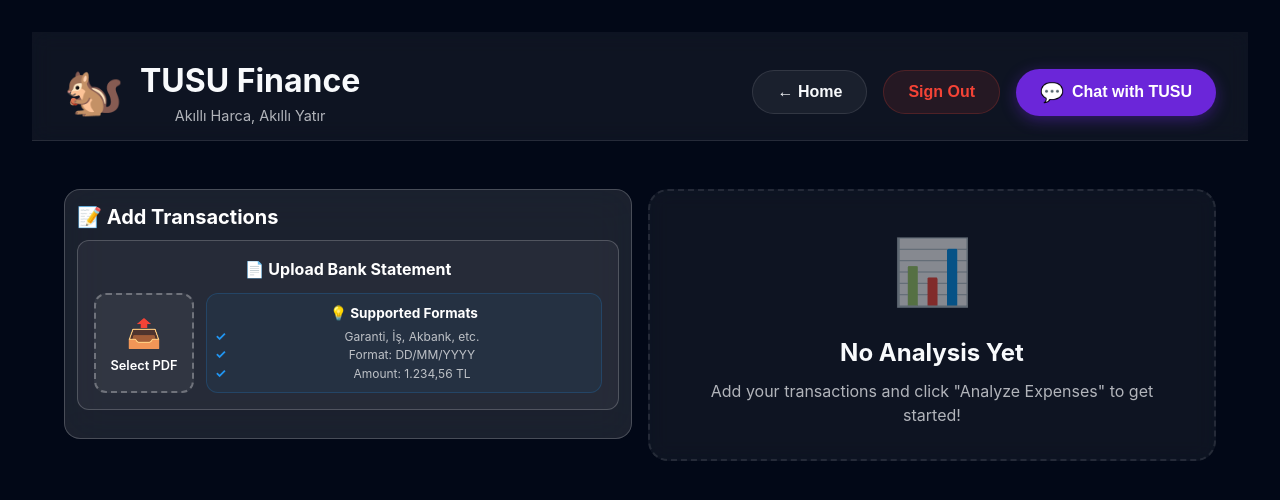
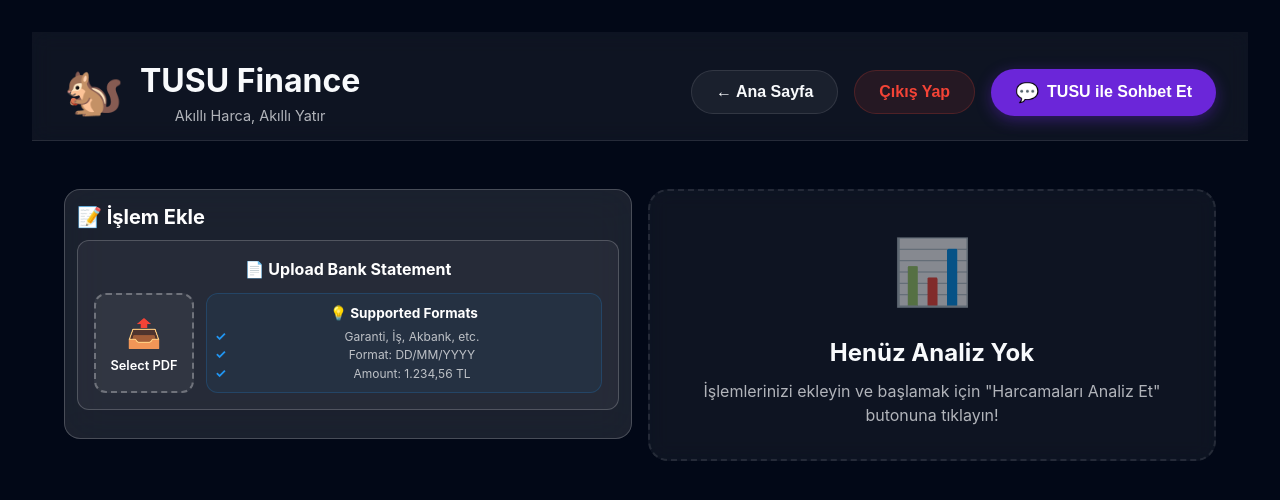
Before and after one commit to Team-Canakkale/AURA.AI, a React (Vite) app in the folder apps/frontend/: page /finance in a window 1280 px wide. Shown: the top 500 px of the page. Built offline with nearby package versions, Linux system fonts and the light colour scheme; sample sign-in values are in the browser's storage.

Commit message:
feat(i18n): Localize Finance service and UI to Turkish

```diff
--- a/apps/frontend/src/components/finance/ExpenseAnalyzer.tsx
+++ b/apps/frontend/src/components/finance/ExpenseAnalyzer.tsx
@@ -42,11 +42,11 @@ function ExpenseAnalyzer({ onAnalyze, loading }: ExpenseAnalyzerProps) {
             });
 
             if (response.data.success) {
-                alert(`Successfully saved ${response.data.message}`);
+                alert(`${response.data.message} başarıyla kaydedildi`);
             }
         } catch (error) {
             console.error('Failed to save transactions:', error);
-            alert('Failed to save transactions. Check console for details.');
+            alert('İşlemler kaydedilemedi. Detaylar için konsola bakın.');
         }
     };
 
@@ -55,7 +55,7 @@ function ExpenseAnalyzer({ onAnalyze, loading }: ExpenseAnalyzerProps) {
     return (
         <div className="expense-analyzer">
             <div className="analyzer-header">
-                <h2>📝 Add Transactions</h2>
+                <h2>📝 İşlem Ekle</h2>
             </div>
 
             {/* PDF Upload */}
@@ -65,8 +65,8 @@ function ExpenseAnalyzer({ onAnalyze, loading }: ExpenseAnalyzerProps) {
             {transactions.length > 0 && (
                 <div className="transactions-list">
                     <div className="list-header">
-                        <h3>Transactions ({transactions.length})</h3>
-                        <span className="total-amount">Total: ₺{totalAmount.toLocaleString('tr-TR', { minimumFractionDigits: 2 })}</span>
+                        <h3>İşlemler ({transactions.length})</h3>
+                        <span className="total-amount">Toplam: ₺{totalAmount.toLocaleString('tr-TR', { minimumFractionDigits: 2 })}</span>
                     </div>
 
                     <button
@@ -78,12 +78,12 @@ function ExpenseAnalyzer({ onAnalyze, loading }: ExpenseAnalyzerProps) {
                         {loading ? (
                             <>
                                 <span className="spinner"></span>
-                                Analyzing...
+                                Analiz Ediliyor...
                             </>
                         ) : (
                             <>
                                 <span className="btn-icon">🔍</span>
-                                Analyze Expenses
+                                Harcamaları Analiz Et
                             </>
                         )}
                     </button>
@@ -95,7 +95,7 @@ function ExpenseAnalyzer({ onAnalyze, loading }: ExpenseAnalyzerProps) {
                         style={{ marginBottom: '1rem', marginLeft: '0.5rem', backgroundColor: '#4caf50' }}
                     >
                         <span className="btn-icon">💾</span>
-                        Save to Database
+                        Veritabanına Kaydet
                     </button>
 
                     <div className="transactions-scroll">
--- a/apps/frontend/src/pages/FinanceDashboard.tsx
+++ b/apps/frontend/src/pages/FinanceDashboard.tsx
@@ -84,7 +84,7 @@ function FinanceDashboard() {
                             className="back-btn"
                             onClick={() => navigate('/')}
                         >
-                            ← Home
+                            ← Ana Sayfa
                         </button>
                         <button
                             className="sign-out-btn"
@@ -94,14 +94,14 @@ function FinanceDashboard() {
                                 window.location.href = '/';
                             }}
                         >
-                            Sign Out
+                            Çıkış Yap
                         </button>
                         <button
                             className="chat-toggle-btn"
                             onClick={() => setShowChat(!showChat)}
                         >
                             <span className="chat-icon">💬</span>
-                            Chat with TUSU
+                            TUSU ile Sohbet Et
                         </button>
                     </div>
                 </div>
@@ -129,14 +129,14 @@ function FinanceDashboard() {
                                 {/* Summary Card */}
                                 <div className="summary-card">
                                     <div className="summary-header">
-                                        <h2>💰 Analysis Summary</h2>
+                                        <h2>💰 Analiz Özeti</h2>
                                         <span className="analysis-date">
                                             {new Date(analysisResult.analysisDate).toLocaleDateString('tr-TR')}
                                         </span>
                                     </div>
 
                                     <div className="total-savings">
-                                        <span className="savings-label">Total Potential Savings</span>
+                                        <span className="savings-label">Toplam Potansiyel Tasarruf</span>
                                         <span className="savings-amount">
                                             ₺{analysisResult.totalPotentialSavings.toLocaleString('tr-TR', {
                                                 minimumFractionDigits: 2,
@@ -149,7 +149,7 @@ function FinanceDashboard() {
 
                                     {analysisResult.recommendations.length > 0 && (
                                         <div className="quick-tips">
-                                            <h3>💡 Quick Tips</h3>
+                                            <h3>💡 Hızlı İpuçları</h3>
                                             <ul>
                                                 {analysisResult.recommendations.map((rec, idx) => (
                                                     <li key={idx}>{rec}</li>
@@ -162,31 +162,31 @@ function FinanceDashboard() {
                                 {/* Excessive Categories */}
                                 {analysisResult.excessiveCategories.length > 0 && (
                                     <div className="excessive-categories">
-                                        <h2>🚨 Areas to Improve</h2>
+                                        <h2>🚨 Geliştirilmesi Gereken Alanlar</h2>
                                         {analysisResult.excessiveCategories.map((category, idx) => (
                                             <div key={idx} className="category-card">
                                                 <div className="category-header">
                                                     <h3>{category.category}</h3>
                                                     <span className={`change-badge ${category.percentageChange > 20 ? 'negative' : 'neutral'}`}>
-                                                        {category.percentageChange}% of Total
+                                                        {category.percentageChange}% (Toplam)
                                                     </span>
                                                 </div>
 
                                                 <div className="category-stats">
                                                     <div className="stat">
-                                                        <span className="stat-label">Recommended Limit (20%)</span>
+                                                        <span className="stat-label">Önerilen Limit (%20)</span>
                                                         <span className="stat-value">
                                                             ₺{category.averageMonthlySpending.toLocaleString('tr-TR')}
                                                         </span>
                                                     </div>
                                                     <div className="stat">
-                                                        <span className="stat-label">Current Month</span>
+                                                        <span className="stat-label">Bu Ay</span>
                                                         <span className="stat-value">
                                                             ₺{category.currentMonthSpending.toLocaleString('tr-TR')}
                                                         </span>
                                                     </div>
                                                     <div className="stat highlight">
-                                                        <span className="stat-label">Potential Savings</span>
+                                                        <span className="stat-label">Potansiyel Tasarruf</span>
                                                         <span className="stat-value">
                                                             ₺{category.potentialSavings.toLocaleString('tr-TR')}
                                                         </span>
@@ -196,9 +196,9 @@ function FinanceDashboard() {
                                                 <div className="category-alert">
                                                     <span className="alert-icon">⚠️</span>
                                                     <p>
-                                                        You spent <strong>₺{category.currentMonthSpending.toLocaleString('tr-TR')}</strong> on {category.category},
-                                                        which is <strong>{category.percentageChange.toFixed(1)}%</strong> of your total spending.
-                                                        You exceeded the recommended limit by <strong>₺{category.potentialSavings.toLocaleString('tr-TR')}</strong>.
+                                                        {category.category} için <strong>₺{category.currentMonthSpending.toLocaleString('tr-TR')}</strong> harcadınız
+                                                        (Toplamın <strong>%{category.percentageChange.toFixed(1)}</strong>'i).
+                                                        Önerilen limiti <strong>₺{category.potentialSavings.toLocaleString('tr-TR')}</strong> aştınız.
                                                     </p>
                                                 </div>
                                             </div>
@@ -209,7 +209,7 @@ function FinanceDashboard() {
                                 {/* All Categories Breakdown (Excluding Excessive Ones) */}
                                 {analysisResult.allCategories && analysisResult.allCategories.filter(cat => !cat.isExcessive).length > 0 && (
                                     <div className="all-categories-section">
-                                        <h2>📊 Other Categories</h2>
+                                        <h2>📊 Diğer Kategoriler</h2>
                                         <div className="categories-grid">
                                             {analysisResult.allCategories
                                                 .filter(cat => !cat.isExcessive)
@@ -231,8 +231,8 @@ function FinanceDashboard() {
                         ) : (
                             <div className="empty-state">
                                 <div className="empty-icon">📊</div>
-                                <h3>No Analysis Yet</h3>
-                                <p>Add your transactions and click "Analyze Expenses" to get started!</p>
+                                <h3>Henüz Analiz Yok</h3>
+                                <p>İşlemlerinizi ekleyin ve başlamak için "Harcamaları Analiz Et" butonuna tıklayın!</p>
                             </div>
                         )}
                     </div>
```
Also changed, not shown: 1 other file (tests, documents, lock files or other folders).
